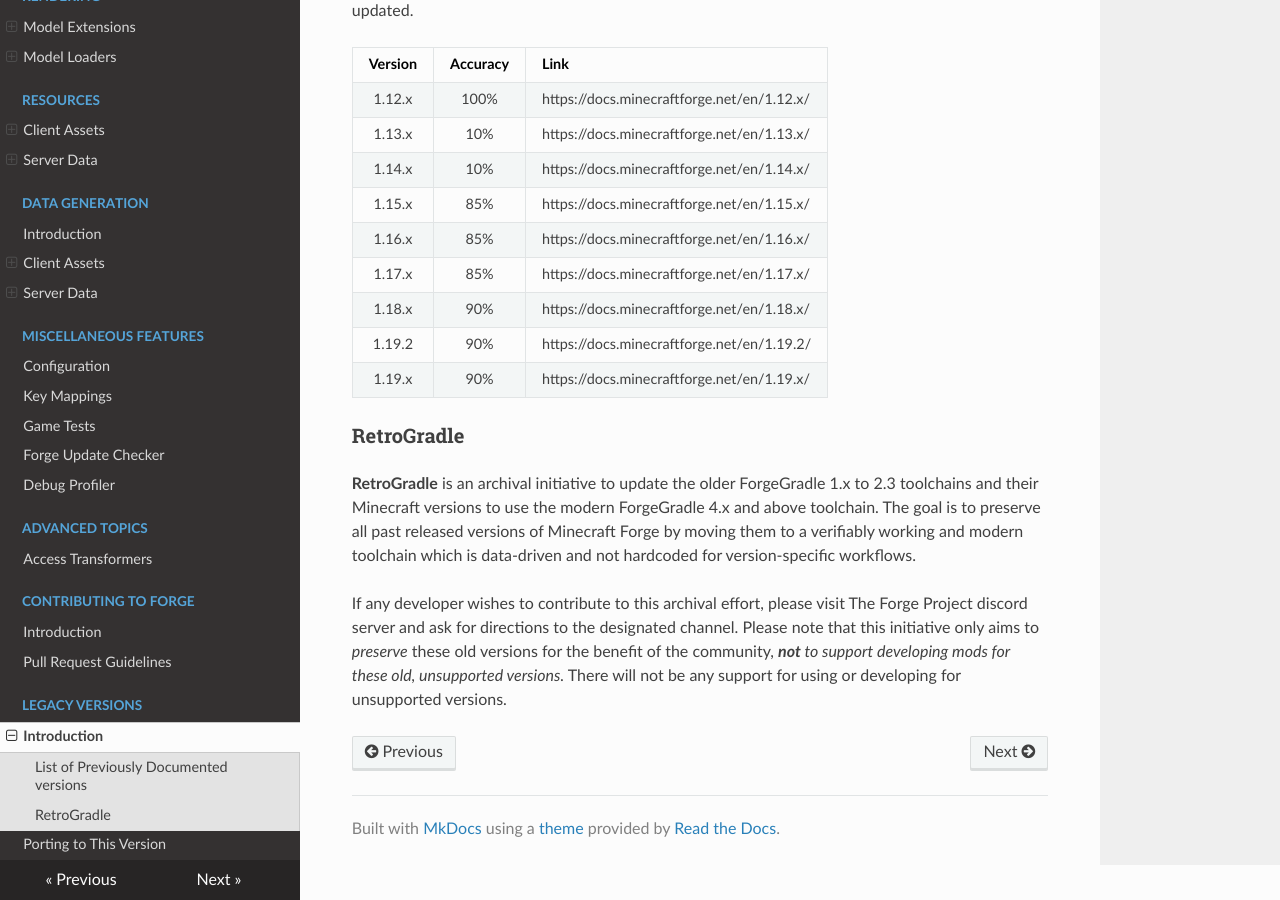
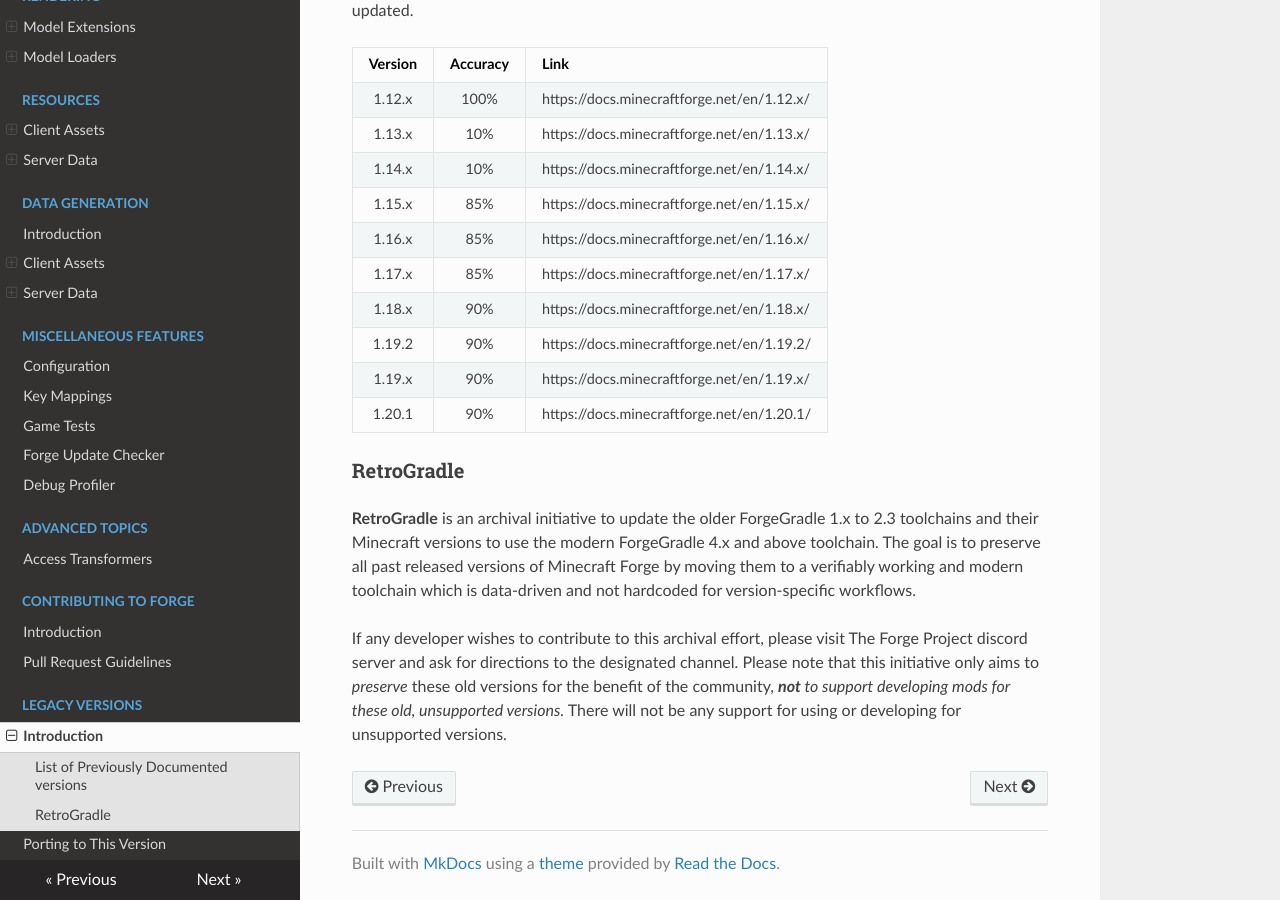
Before and after one commit to MinecraftForge/Documentation, an MkDocs documentation site: the page built from docs/legacy/index.md, in a window 1280 px wide and 900 px high, scrolled down 696 px. Built offline with MkDocs 1.6.1, drawn with Linux system fonts in a browser that asks for light colours; nearby versions of some CDN libraries.

Commit message:
Add 1.20.1 to dropdown

```diff
--- a/docs/legacy/index.md
+++ b/docs/legacy/index.md
@@ -21,6 +21,7 @@ Unfortunately, not all versions were used for a significant amount of time, and
 |    1.18.x     |    90%     | https://docs.minecraftforge.net/en/1.18.x/ |
 |    1.19.2     |    90%     | https://docs.minecraftforge.net/en/1.19.2/ |
 |    1.19.x     |    90%     | https://docs.minecraftforge.net/en/1.19.x/ |
+|    1.20.1     |    90%     | https://docs.minecraftforge.net/en/1.20.1/ |
 
 ### RetroGradle
 
--- a/mkdocs.yml
+++ b/mkdocs.yml
@@ -122,6 +122,7 @@ extra:
   current_version: 1.20.x
   versions:
     1.19.x: 1.19.x
+    1.20.1: 1.20.1
     1.20.x: 1.20.x
 
 extra_css:
```
